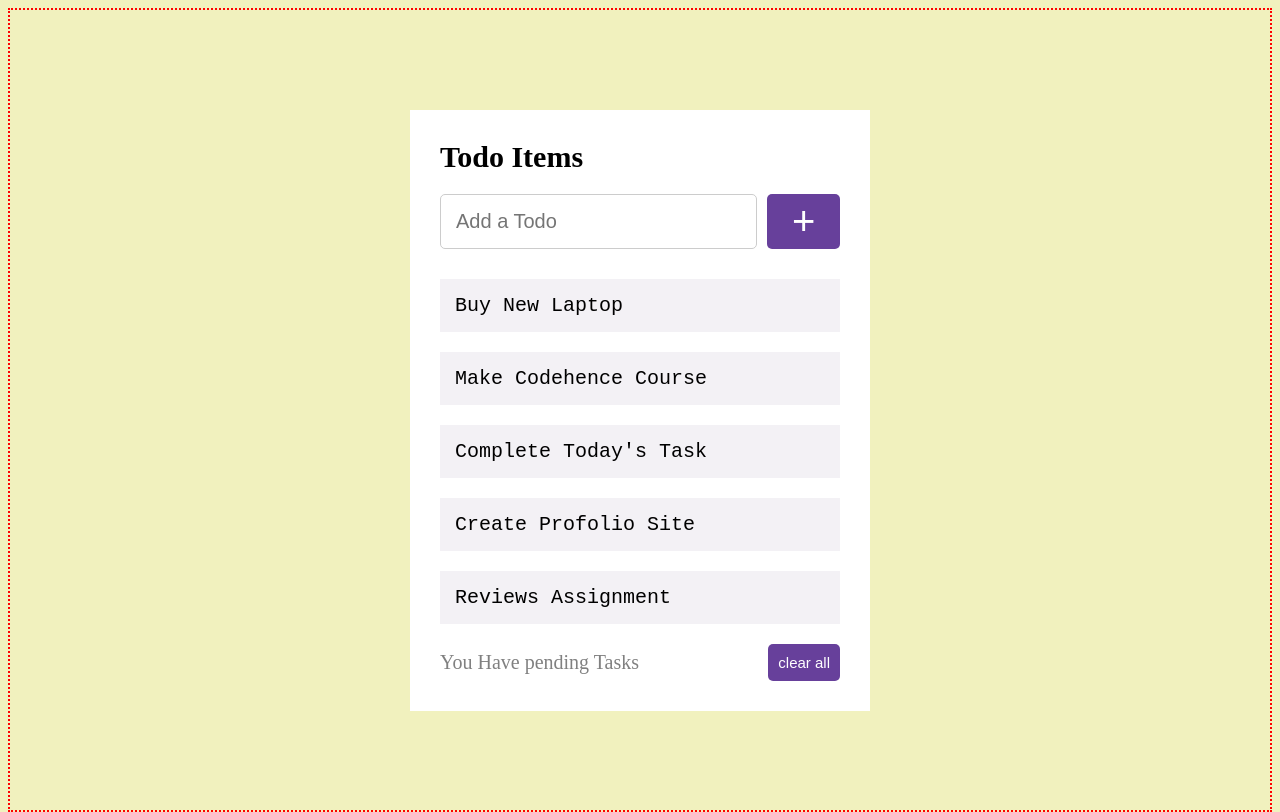
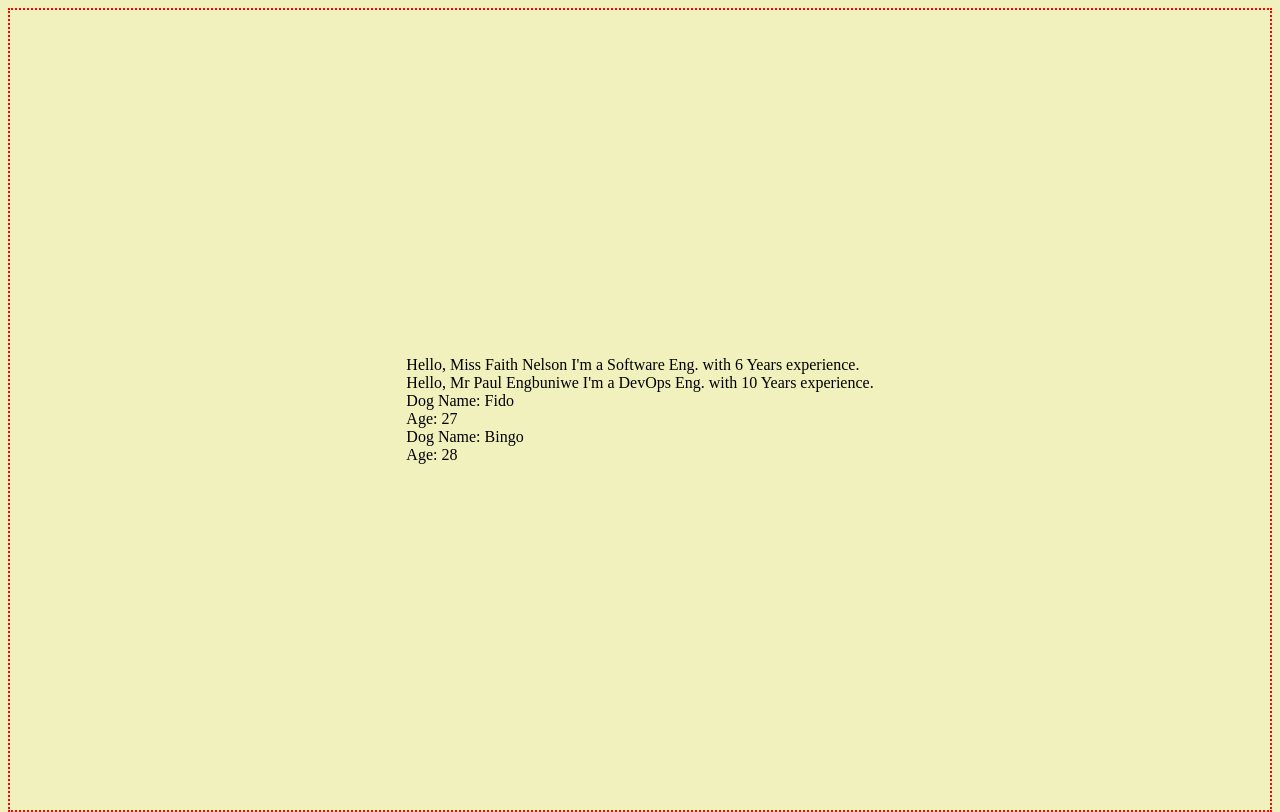
Before and after one commit to EfiokobongN/Todo-App, a React (Vite) app: page / in a window 1280 px wide. Built offline with nearby package versions, Linux system fonts and the light colour scheme.

Commit message:
props learning

```diff
--- a/src/App.jsx
+++ b/src/App.jsx
@@ -2,15 +2,19 @@ import React from 'react';
 import './App.scss';
 import { BrowserRouter, Route, Routes } from 'react-router-dom'
 import Home from './pages/Home'
+import Example1 from './components/props-learning/Example1';
+import Example2 from './components/props-learning/Example2';
 
 function App() {
   return (
     <>
-      <BrowserRouter>
+    <Example1 />
+    <Example2 />
+      {/*<BrowserRouter>
       <Routes>
         <Route path='/' element={<Home />} />
       </Routes>
-      </BrowserRouter>
+      </BrowserRouter>*/}
     </>
   )
 }
--- /dev/null
+++ b/src/components/props-learning/Example1.jsx
@@ -0,0 +1,19 @@
+import React from 'react'
+
+function Greetings({name, prof, experience, title}) {
+ // const {name, prof, experience, title} = props; //Destructuring
+  return (
+    <div>
+      Hello, {title} {name} I'm a {prof} with {experience} Years experience.
+    </div>
+  )
+}
+
+export default function Example1() {
+  return (
+    <div>
+      <Greetings name="Faith Nelson" prof="Software Eng." experience="6" title="Miss"/>
+      <Greetings name="Paul Engbuniwe" prof="DevOps Eng." experience="10" title="Mr"/>
+    </div>
+  )
+}
--- /dev/null
+++ b/src/components/props-learning/Example2.jsx
@@ -0,0 +1,20 @@
+import React from 'react'
+
+function Dog({name, age}) {
+  return (
+    <div>
+      <p>Dog Name: {name}</p>
+      <p>Age: {age}</p>
+    </div>
+  )
+}
+
+
+export default function Example2() {
+  return (
+    <div>
+      <Dog name="Fido" age={21+6} />
+      <Dog name="Bingo" age={22+6} />
+    </div>
+  )
+}
```
